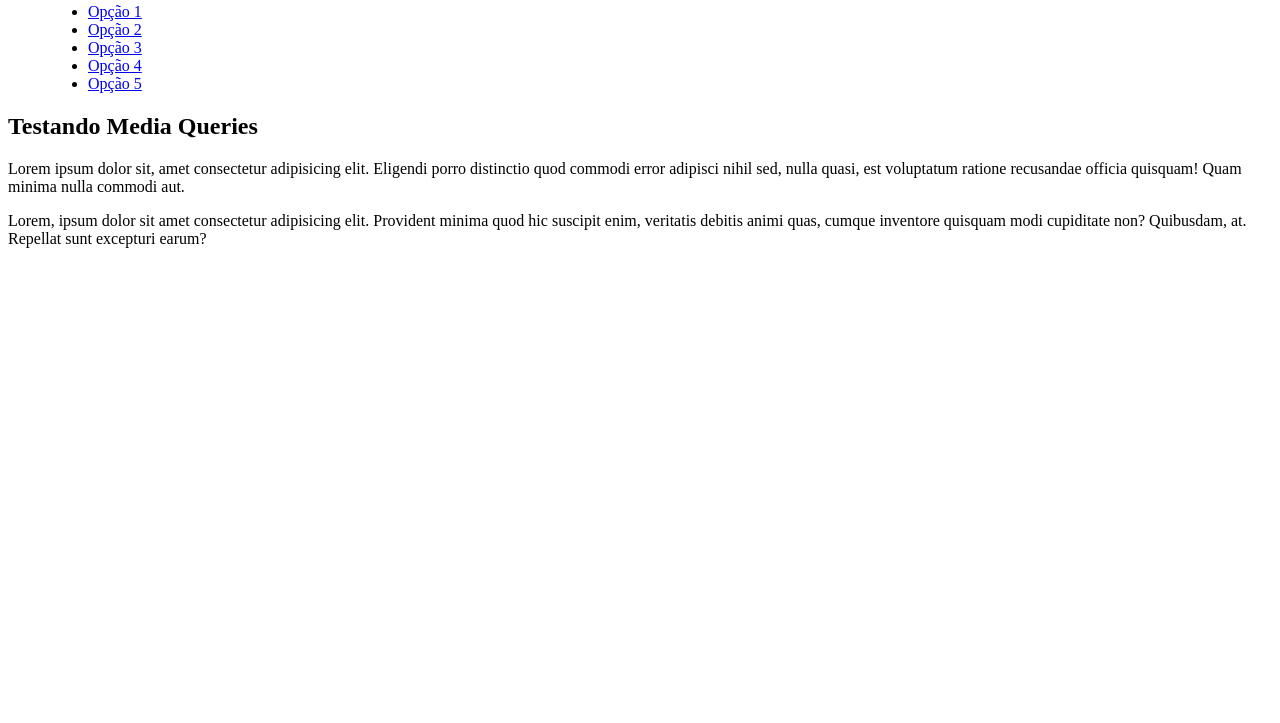
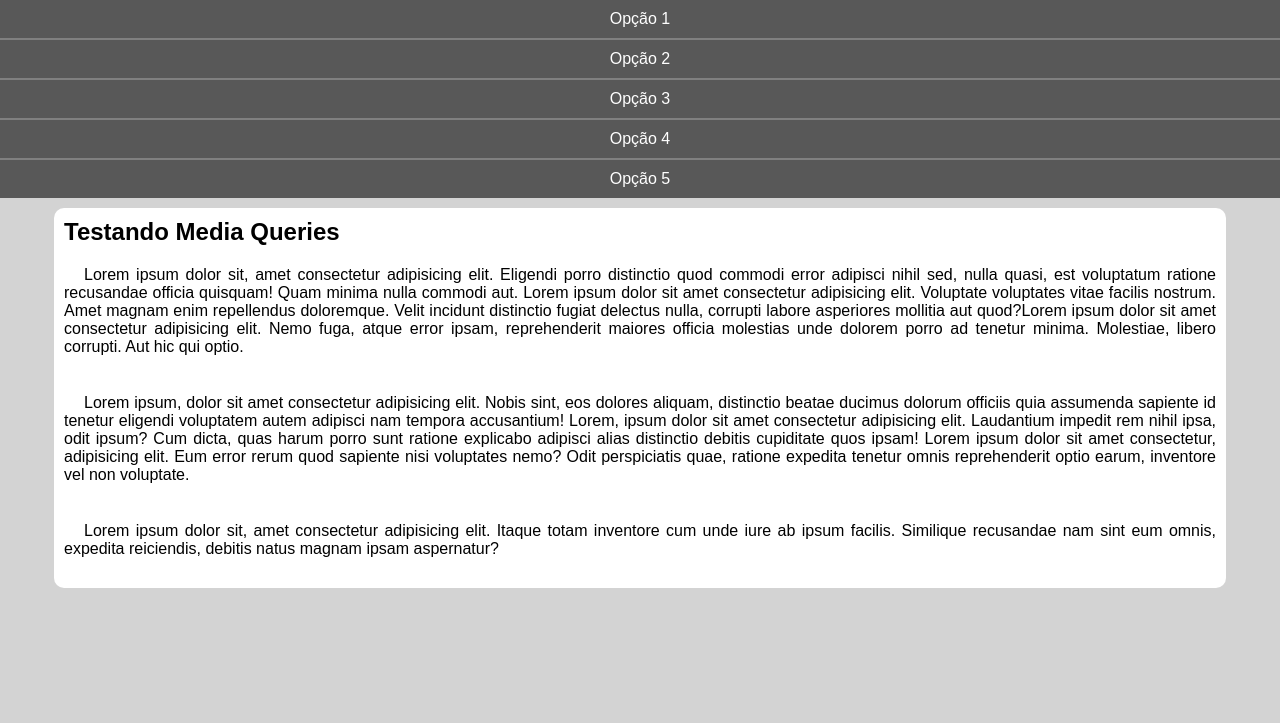
Before and after one commit to guilherme92x/html-css, a plain HTML site: page exercicios/ex026/index.html in a window 1280 px wide. Shown: the part 77-800 px from the top of the page. Drawn offline with Linux system fonts and the light colour scheme.

Commit message:
atualização ex

```diff
--- /dev/null
+++ b/exercicios/ex026/estilos/style.css
@@ -0,0 +1,64 @@
+@charset "UTF-8";
+
+* {
+    font-family: Arial, Helvetica, sans-serif;
+    margin: 0px;
+    padding: 0px;
+}
+
+body, html {
+    background-color: lightgrey;
+}
+
+header {
+    background-color: grey;
+}
+
+header > h1 {
+    text-align: center;
+    padding: 10px;
+
+}
+
+menu {
+    display: block;
+}
+
+menu > ul {
+    list-style-type: none;
+}
+
+menu > ul > li > a {
+    display: block;
+    padding: 10px;
+    text-decoration: none;
+    background-color: rgb(88, 88, 88);
+    color: white;
+    text-align: center;
+    border-top: 2px solid rgb(146, 146, 146);
+    color: white;
+    border-top: 2px solid gray;
+}
+
+menu > ul > li > a:hover {
+    background-color: grey;
+}
+
+main {
+    width: 90vw;
+    background-color: white;
+    margin: auto;
+    margin-top: 10px;
+    padding: 10px;
+    border-radius: 10px;
+}
+
+article > h2 {
+    padding-bottom: 20px;
+}
+
+article > p{
+    text-align: justify;
+    margin-bottom: 20px;
+    text-indent: 20px;
+}
--- a/exercicios/ex026/index.html
+++ b/exercicios/ex026/index.html
@@ -5,10 +5,13 @@
     <meta http-equiv="X-UA-Compatible" content="IE=edge">
     <meta name="viewport" content="width=device-width, initial-scale=1.0">
     <title>Media Query</title>
+    <link href="https://fonts.googleapis.com/icon?family=Material+Icons" rel="stylessheet">
+    <link rel="stylesheet" href="estilos/style.css">
 </head>
 <body>
     <header>
         <h1>Meu Site</h1>
+        <i class="material-icons">menu</i>
         <menu>
             <ul>
                 <li><a href="#">Opção 1</a></li>
@@ -22,8 +25,11 @@
     <main>
         <article>
             <h2>Testando Media Queries</h2>
-            <p>Lorem ipsum dolor sit, amet consectetur adipisicing elit. Eligendi porro distinctio quod commodi error adipisci nihil sed, nulla quasi, est voluptatum ratione recusandae officia quisquam! Quam minima nulla commodi aut.</p>
-            Lorem, ipsum dolor sit amet consectetur adipisicing elit. Provident minima quod hic suscipit enim, veritatis debitis animi quas, cumque inventore quisquam modi cupiditate non? Quibusdam, at. Repellat sunt excepturi earum?
+            <p>Lorem ipsum dolor sit, amet consectetur adipisicing elit. Eligendi porro distinctio quod commodi error adipisci nihil sed, nulla quasi, est voluptatum ratione recusandae officia quisquam! Quam minima nulla commodi aut. Lorem ipsum dolor sit amet consectetur adipisicing elit. Voluptate voluptates vitae facilis nostrum. Amet magnam enim repellendus doloremque. Velit incidunt distinctio fugiat delectus nulla, corrupti labore asperiores mollitia aut quod?Lorem ipsum dolor sit amet consectetur adipisicing elit. Nemo fuga, atque error ipsam, reprehenderit maiores officia molestias unde dolorem porro ad tenetur minima. Molestiae, libero corrupti. Aut hic qui optio.</p><br>
+
+            <p>Lorem ipsum, dolor sit amet consectetur adipisicing elit. Nobis sint, eos dolores aliquam, distinctio beatae ducimus dolorum officiis quia assumenda sapiente id tenetur eligendi voluptatem autem adipisci nam tempora accusantium! Lorem, ipsum dolor sit amet consectetur adipisicing elit. Laudantium impedit rem nihil ipsa, odit ipsum? Cum dicta, quas harum porro sunt ratione explicabo adipisci alias distinctio debitis cupiditate quos ipsam! Lorem ipsum dolor sit amet consectetur, adipisicing elit. Eum error rerum quod sapiente nisi voluptates nemo? Odit perspiciatis quae, ratione expedita tenetur omnis reprehenderit optio earum, inventore vel non voluptate.</p><br>
+
+            <p>Lorem ipsum dolor sit, amet consectetur adipisicing elit. Itaque totam inventore cum unde iure ab ipsum facilis. Similique recusandae nam sint eum omnis, expedita reiciendis, debitis natus magnam ipsam aspernatur?</p>
         </article>
     </main>
 </body>
```
